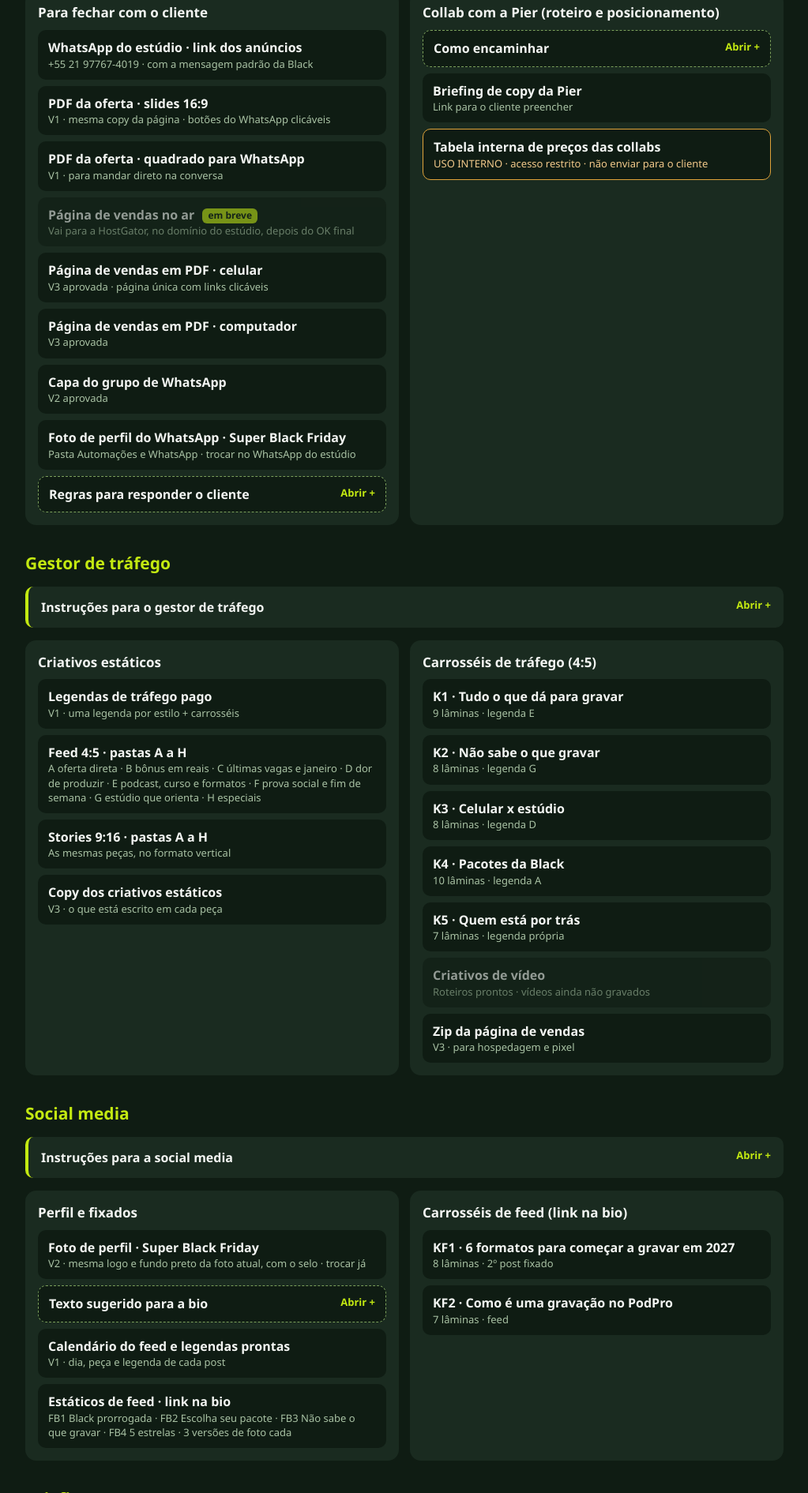
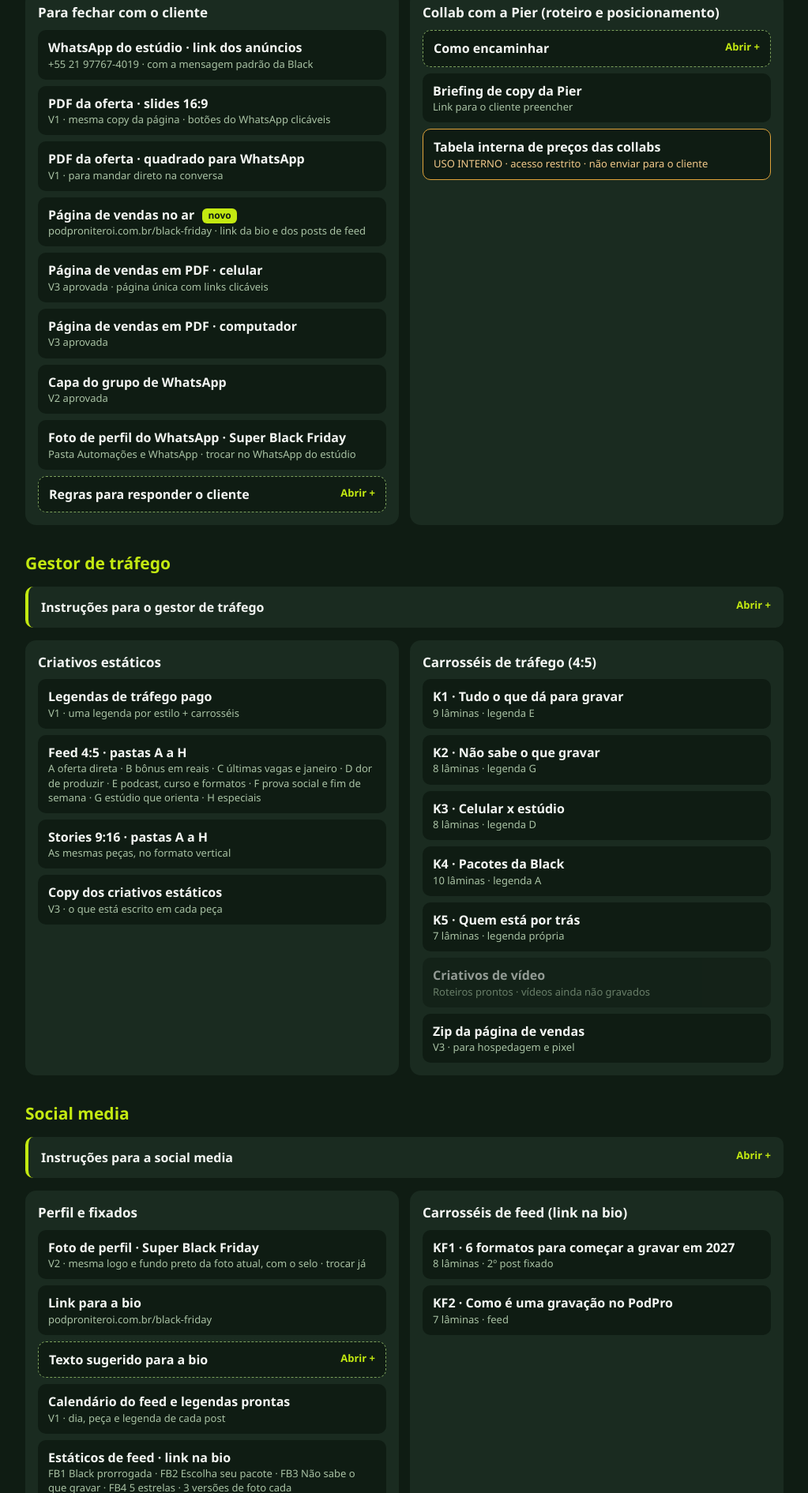
Before and after one commit to piermarketingeinfoprodutos-code/-bf2026-links, a plain HTML site: page podpro/index.html in a window 1280 px wide. Shown: the part 501-2392 px from the top of the page at 79% size, without its empty margins (128-1151 px from the left). Drawn offline with Linux system fonts and the light colour scheme.

Commit message:
PodPro: página de vendas no ar em podproniteroi.com.br/black-friday
Co-Authored-By: Claude Opus 5.5 <noreply@anthropic.com>

```diff
--- a/podpro/index.html
+++ b/podpro/index.html
@@ -40,7 +40,7 @@ details[open]>summary{margin-bottom:8px}.txt small{margin-top:4px}
 <a class="l" href="https://wa.me/5521977674019?text=Oi%2C%20vim%20pelo%20an%C3%BAncio.%20Quero%20saber%20mais%20sobre%20a%20promo%C3%A7%C3%A3o%20de%20Black%20Friday." target="_blank" rel="noopener"><span>WhatsApp do estúdio · link dos anúncios</span><small>+55 21 97767-4019 · com a mensagem padrão da Black</small></a>
 <a class="l" href="https://drive.google.com/file/d/1YoL9PjKsGjBt299rG03cZqBhNc8zHGh9/view" target="_blank" rel="noopener"><span>PDF da oferta · slides 16:9</span><small>V1 · mesma copy da página · botões do WhatsApp clicáveis</small></a>
 <a class="l" href="https://drive.google.com/file/d/1QOzRBOcHIh9gmJW3TlIhlCAMouQeg4kA/view" target="_blank" rel="noopener"><span>PDF da oferta · quadrado para WhatsApp</span><small>V1 · para mandar direto na conversa</small></a>
-<div class="l off"><span>Página de vendas no ar <span class="tag">em breve</span></span><small>Vai para a HostGator, no domínio do estúdio, depois do OK final</small></div>
+<a class="l" href="https://podproniteroi.com.br/black-friday/" target="_blank" rel="noopener"><span>Página de vendas no ar <span class="tag">novo</span></span><small>podproniteroi.com.br/black-friday · link da bio e dos posts de feed</small></a>
 <a class="l" href="https://drive.google.com/file/d/1A8uzu6QR-v4m_dA8OTz8bF3kZ8WMgJR9/view" target="_blank" rel="noopener"><span>Página de vendas em PDF · celular</span><small>V3 aprovada · página única com links clicáveis</small></a>
 <a class="l" href="https://drive.google.com/file/d/1xS3S8EvP9T43nj7sg2zJByHDLLb1qOys/view" target="_blank" rel="noopener"><span>Página de vendas em PDF · computador</span><small>V3 aprovada</small></a>
 <a class="l" href="https://drive.google.com/file/d/1uFVqNyK0jAAUDlXFbH8flHHnKvJDNEIY/view" target="_blank" rel="noopener"><span>Capa do grupo de WhatsApp</span><small>V2 aprovada</small></a>
@@ -80,11 +80,11 @@ A Pier manda o link do briefing de copy, o cliente preenche e o valor é apresen
 </div>
 
 <h2 id="social">Social media</h2>
-<details class="intro"><summary>Instruções para a social media</summary><div><ol><li>Trocar a foto de perfil pela versão com o selo Super Black Friday.</li><li>Trocar o texto da bio pelo sugerido e colocar o link da página de vendas (enquanto ela não estiver no ar, usar o link do WhatsApp).</li><li>Postar e fixar, nesta ordem: FB1 Black prorrogada · KF1 6 formatos · FB2 Escolha seu pacote.</li><li>Seguir o calendário do documento de social media com os outros posts.</li><li>Quando a Black prorrogada acabar: desafixar os três posts e voltar a foto de perfil normal.</li></ol></div></details>
+<details class="intro"><summary>Instruções para a social media</summary><div><ol><li>Trocar a foto de perfil pela versão com o selo Super Black Friday.</li><li>Trocar o texto da bio pelo sugerido e colocar no link da bio: podproniteroi.com.br/black-friday</li><li>Postar e fixar, nesta ordem: FB1 Black prorrogada · KF1 6 formatos · FB2 Escolha seu pacote.</li><li>Seguir o calendário do documento de social media com os outros posts.</li><li>Quando a Black prorrogada acabar: desafixar os três posts e voltar a foto de perfil normal.</li></ol></div></details>
 <div class="g">
 <section><h3>Perfil e fixados</h3>
 <a class="l" href="https://drive.google.com/drive/folders/1mWQ8MPskHgg9pmKj4GzauXUCHUby8fOt" target="_blank" rel="noopener"><span>Foto de perfil · Super Black Friday</span><small>V2 · mesma logo e fundo preto da foto atual, com o selo · trocar já</small></a>
-<details class="l txt"><summary>Texto sugerido para a bio</summary><small>Estúdio de podcast e vídeo em Icaraí · 4 câmeras e técnico dedicado · Super Black Friday prorrogada: a partir de R$ 200 a hora · Toque no link abaixo</small></details>
+<a class="l" href="https://podproniteroi.com.br/black-friday/" target="_blank" rel="noopener"><span>Link para a bio</span><small>podproniteroi.com.br/black-friday</small></a><details class="l txt"><summary>Texto sugerido para a bio</summary><small>Estúdio de podcast e vídeo em Icaraí · 4 câmeras e técnico dedicado · Super Black Friday prorrogada: a partir de R$ 200 a hora · Toque no link abaixo</small></details>
 <a class="l" href="https://drive.google.com/file/d/1bCfRZD9KNL76MNYJ6a2Zi2m5aj1gx_yd/view" target="_blank" rel="noopener"><span>Calendário do feed e legendas prontas</span><small>V1 · dia, peça e legenda de cada post</small></a>
 <a class="l" href="https://drive.google.com/drive/folders/19uBbf-Y7XGi5Viq52_v47sI3bdY7Km2D" target="_blank" rel="noopener"><span>Estáticos de feed · link na bio</span><small>FB1 Black prorrogada · FB2 Escolha seu pacote · FB3 Não sabe o que gravar · FB4 5 estrelas · 3 versões de foto cada</small></a>
 </section>
```
